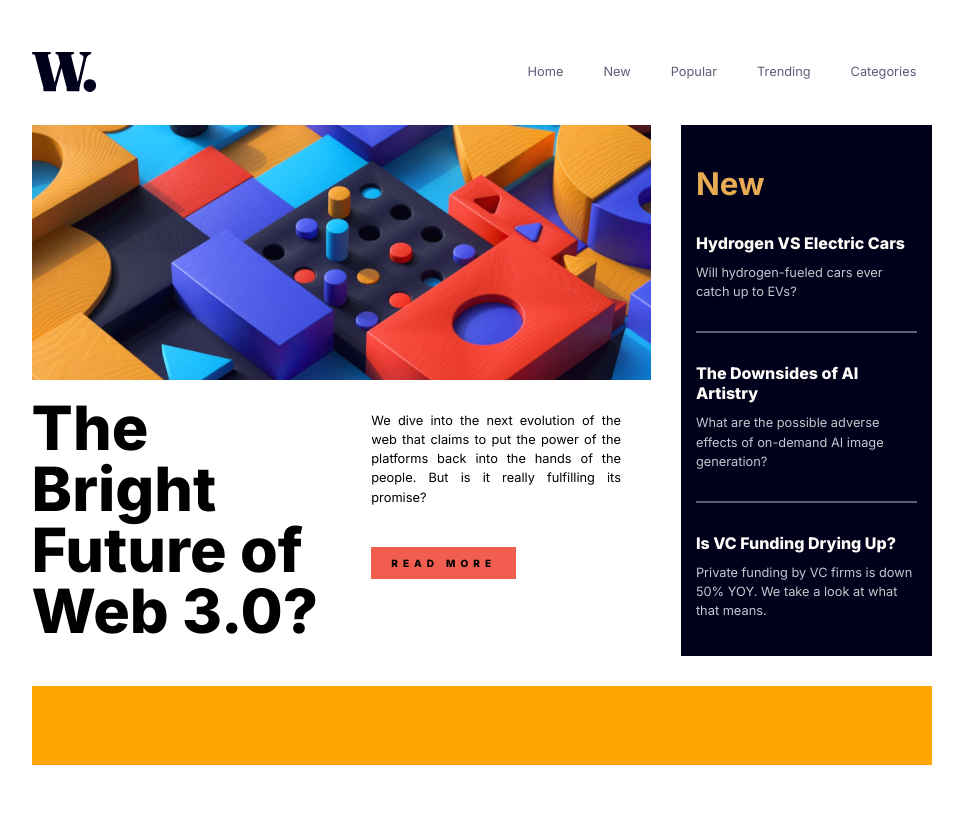
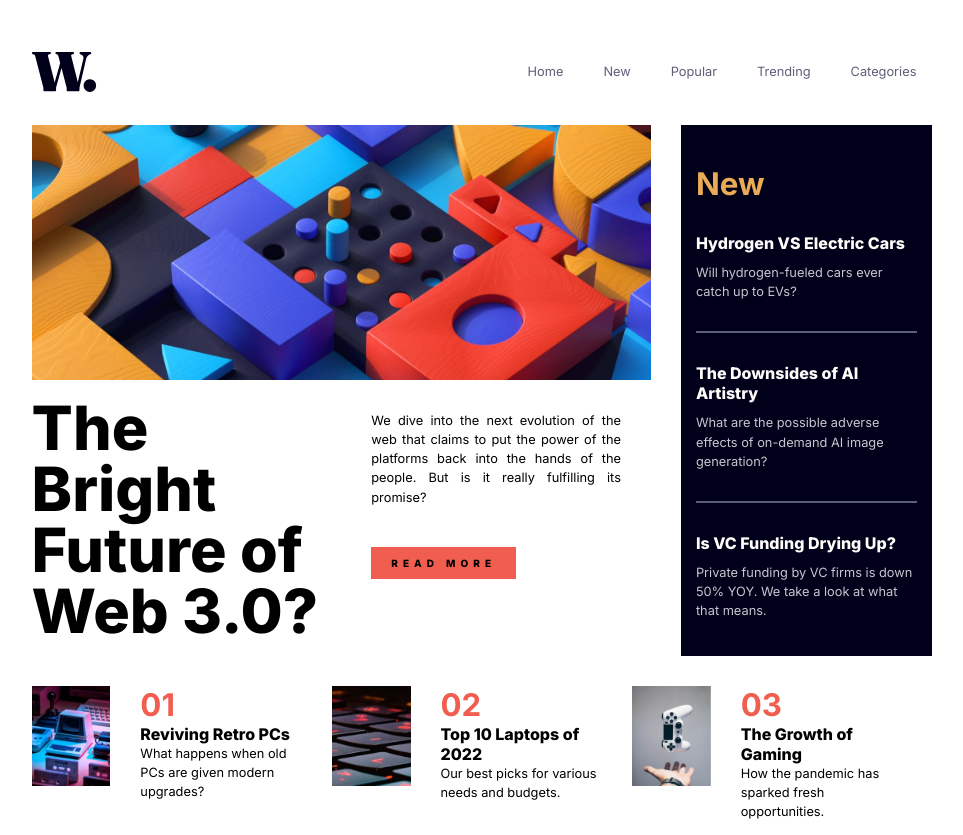
Before and after one commit to InvincibleThinker/news-homepage, a React (Vite) app: page / in a window 1280 px wide. Shown: the whole page, without its empty margins (166-1129 px from the left). Before the commit the page ends 800 px from the top, so only its background shows below. Built offline with nearby package versions, Linux system fonts and the light colour scheme.

Commit message:
styling top articles

```diff
--- a/src/components/main/Main.css
+++ b/src/components/main/Main.css
@@ -2,7 +2,7 @@
 
 .main-content {
   width: 100%;
-  height: 80vh;
+  height: 85vh;
   display: grid;
   grid-auto-flow: column;
   grid-template-columns: 70% 25%;
@@ -110,5 +110,56 @@ hr {
 .top-articles {
   grid-column: 1 / 4;
   grid-row: 2 / 4;
-  background-color: orange;
+  font-family: "Inter", sans-serif;
+  display: grid;
+  grid-template-columns: 1fr 1fr 1fr;
+  column-gap: var(--sapce-l);
+
+  .top-items {
+    display: flex;
+    width: 90%;
+  }
+
+  img {
+    height: 100px;
+  }
+
+  h1,
+  p {
+    margin: 0;
+  }
+
+  .art-desc,
+  h1,
+  p {
+    margin-left: var(--space-m);
+  }
+
+  .art-rate {
+    font-size: var(--fs-2);
+    color: var(--Soft-red);
+  }
+
+  .art-title {
+    font-size: var(--fs--1);
+    font-weight: 800;
+  }
+
+  .art-desc {
+    font-size: var(--fs--2);
+    font-weight: 400;
+    line-height: 150%;
+  }
+
+  .item1 {
+    grid-column: 1 / 2;
+  }
+
+  .item2 {
+    grid-column: 2 / 3;
+  }
+
+  .item3 {
+    grid-column: 3 / 4;
+  }
 }
--- a/src/components/main/Main.jsx
+++ b/src/components/main/Main.jsx
@@ -42,7 +42,50 @@ function Main() {
           </p>
         </div>
       </aside>
-      <section className="top-articles"></section>
+      <section className="top-articles">
+        <div className="top-items item1">
+          <img
+            src="./src/assets/images/image-retro-pcs.jpg"
+            alt="retro pcs"
+            className="top-art"
+          />
+          <div className="art-des">
+            <h1 className="art-rate">01</h1>
+            <p className="art-title">Reviving Retro PCs</p>
+            <p className="art-desc">
+              What happens when old PCs are given modern upgrades?
+            </p>
+          </div>
+        </div>
+        <div className="top-items item2">
+          <img
+            src="./src/assets/images/image-top-laptops.jpg"
+            alt="Top Laptops"
+            className="top-art"
+          />
+          <div className="art-des">
+            <h1 className="art-rate">02</h1>
+            <p className="art-title">Top 10 Laptops of 2022</p>
+            <p className="art-desc">
+              Our best picks for various needs and budgets.
+            </p>
+          </div>
+        </div>
+        <div className="top-items item3">
+          <img
+            src="./src/assets/images/image-gaming-growth.jpg"
+            alt="gaming growth"
+            className="top-art"
+          />
+          <div className="art-des">
+            <h1 className="art-rate">03</h1>
+            <p className="art-title">The Growth of Gaming</p>
+            <p className="art-desc">
+              How the pandemic has sparked fresh opportunities.
+            </p>
+          </div>
+        </div>
+      </section>
     </section>
   );
 }
```
